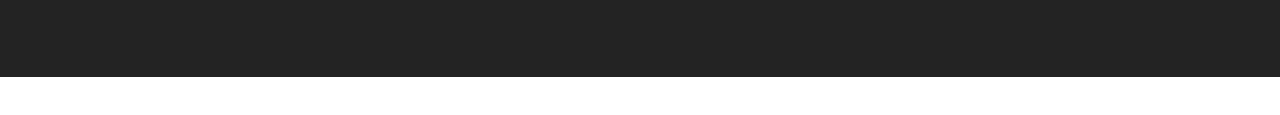
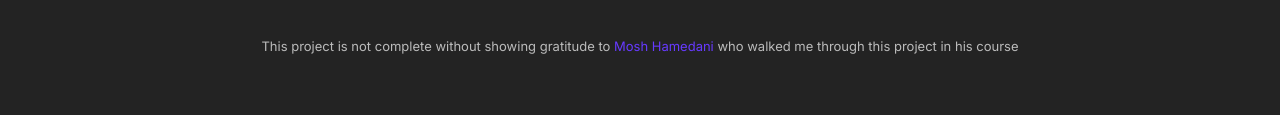
Before and after one commit to ddddami/damify, a plain HTML site: page index.html in a window 1280 px wide. Shown: the part 6195-6310 px from the top of the page. Before the commit the page ends 6272 px from the top, so only its background shows below. Drawn offline with nearby package versions, Linux system fonts and the light colour scheme.

Commit message:
Build the shoutouts component.

```diff
--- a/css/styles.css
+++ b/css/styles.css
@@ -804,3 +804,16 @@ a {
     transform: translateY(5rem);
   }
 }
+
+/* Shoutouts */
+.shoutout {
+  padding: 2rem 0;
+  font-size: 1.3rem;
+  font-weight: 300;
+  border-radius: 10px;
+  color: #bbb;
+  text-align: center;
+}
+.shoutout a {
+  color: #673aff;
+}
--- a/index.html
+++ b/index.html
@@ -480,6 +480,11 @@
           <p class="footer__copyright">Copyright 2022 Damilola Osunsanwo</p>
         </section>
       </div>
+      <div class="container shoutout">
+        This project is not complete without showing gratitude to
+        <a href="https://www.twitter.com/moshhamedani">Mosh Hamedani</a> who
+        walked me through this project in his course
+      </div>
     </footer>
 
     <script src="js/main.js"></script>
```
Also changed, not shown: components/shoutouts.html (added, +4 -0 lines).
